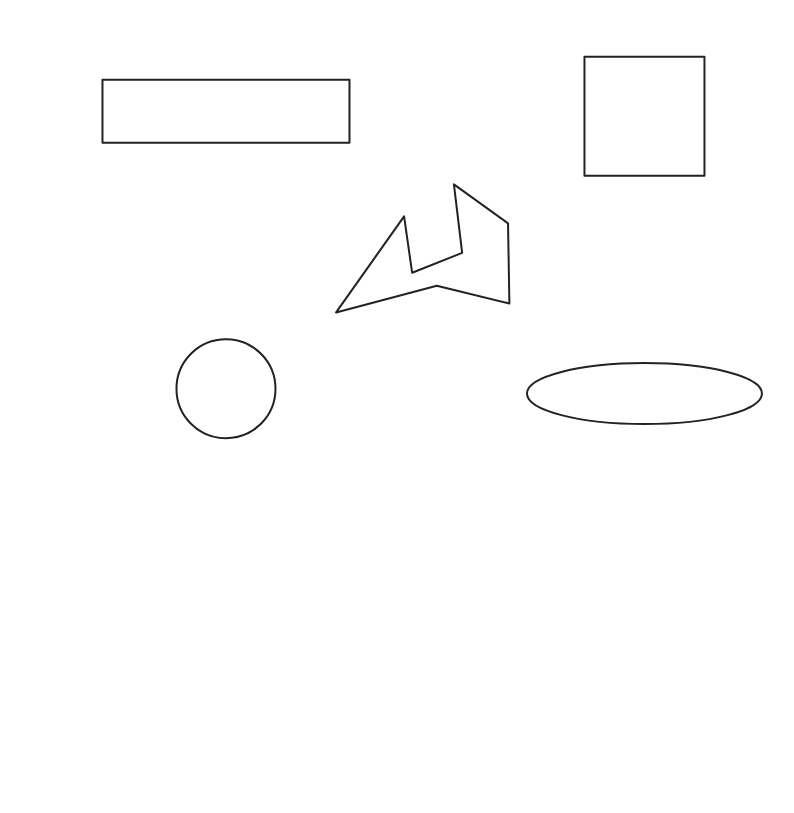
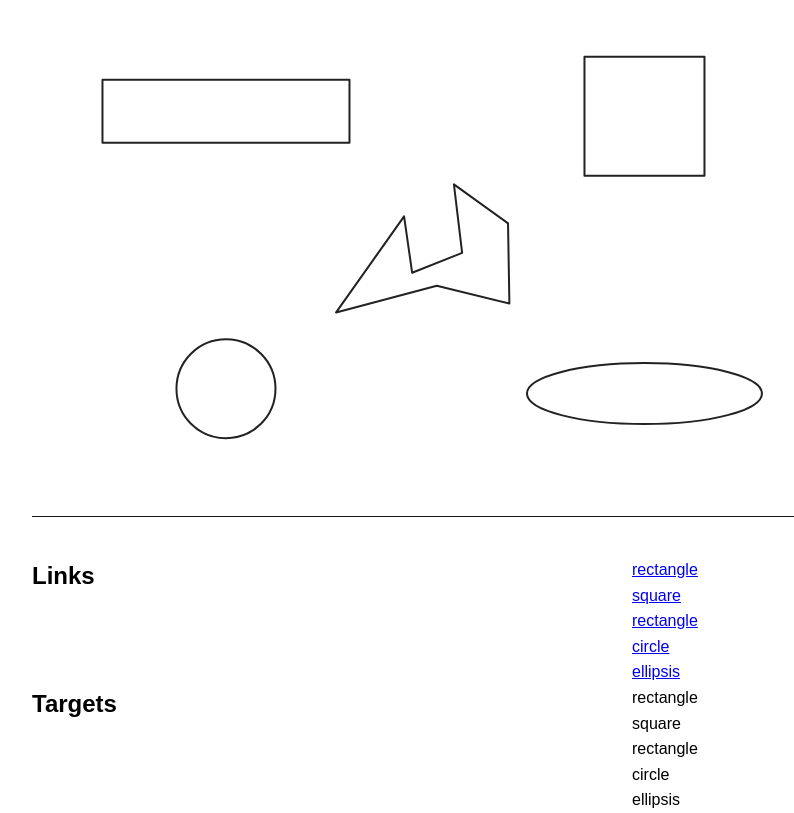
Before and after one commit to macsigner/useful-image-maps, a website built with Parcel: page src/index.html in a window 1280 px wide. Shown: the part 76-889 px from the top of the page, without its empty margins (8-802 px from the left). Before the commit the page ends 800 px from the top, so only its background shows below. Built offline with nearby package versions, Linux system fonts and the light colour scheme.

Commit message:
Add basic markup

```diff
--- a/src/index.html
+++ b/src/index.html
@@ -20,7 +20,7 @@
              src="img/image-map.svg"
              width="777"
              usemap="#image-map">
-        <map name="image-map">
+        <map name="image-map" id="image-map">
             <area target="" alt="Map target rectangle" title="Map target rectangle" href="#map-target-rectangle"
                   coords="72,84,319,146" shape="rect">
             <area target="" alt="Map target square" title="Map target square" href="#map-target-square"
@@ -37,6 +37,24 @@
                   coords="509,383,532,374,561,370,593,367,623,369,650,369,676,372,701,377,720,385,719,411,694,419,666,425,631,429,596,429,564,426,537,421,508,412"
                   shape="poly">
         </map>
+        <div class="link-cols">
+            <h2>Links</h2>
+            <ul>
+                <li><a href="#map-target-rectangle">rectangle</a></li>
+                <li><a href="#map-target-square">square</a></li>
+                <li><a href="#map-target-polygon">rectangle</a></li>
+                <li><a href="#map-target-circle">circle</a></li>
+                <li><a href="#map-target-ellipsis">ellipsis</a></li>
+            </ul>
+            <h2>Targets</h2>
+            <ul>
+                <li id="map-target-rectangle">rectangle</li>
+                <li id="map-target-square">square</li>
+                <li id="map-target-polygon">rectangle</li>
+                <li id="map-target-circle">circle</li>
+                <li id="map-target-ellipsis">ellipsis</li>
+            </ul>
+        </div>
     </div>
 </main>
 <script src="js/scripts.js" type="module"></script>
--- a/src/scss/main.scss
+++ b/src/scss/main.scss
@@ -17,4 +17,5 @@
 // Default modules
 
 // Late modules
-@import 'modules/main_footer'
+@import 'modules/link_cols';
+@import 'modules/main_footer';
--- /dev/null
+++ b/src/scss/modules/_link_cols.scss
@@ -0,0 +1,15 @@
+/**
+ * link-cols bem module
+ */
+
+.link-cols {
+    display: grid;
+    grid-template-columns: repeat(2, minmax(10px, 1fr));
+    margin-top: 4rem;
+    padding-top: 4rem;
+    border-top: 1px solid $color-off-black;
+
+    h2 {
+        margin-top: 0;
+    }
+}
```
Also changed, not shown: UsefulImageMap.js (added, +7 -0 lines).
